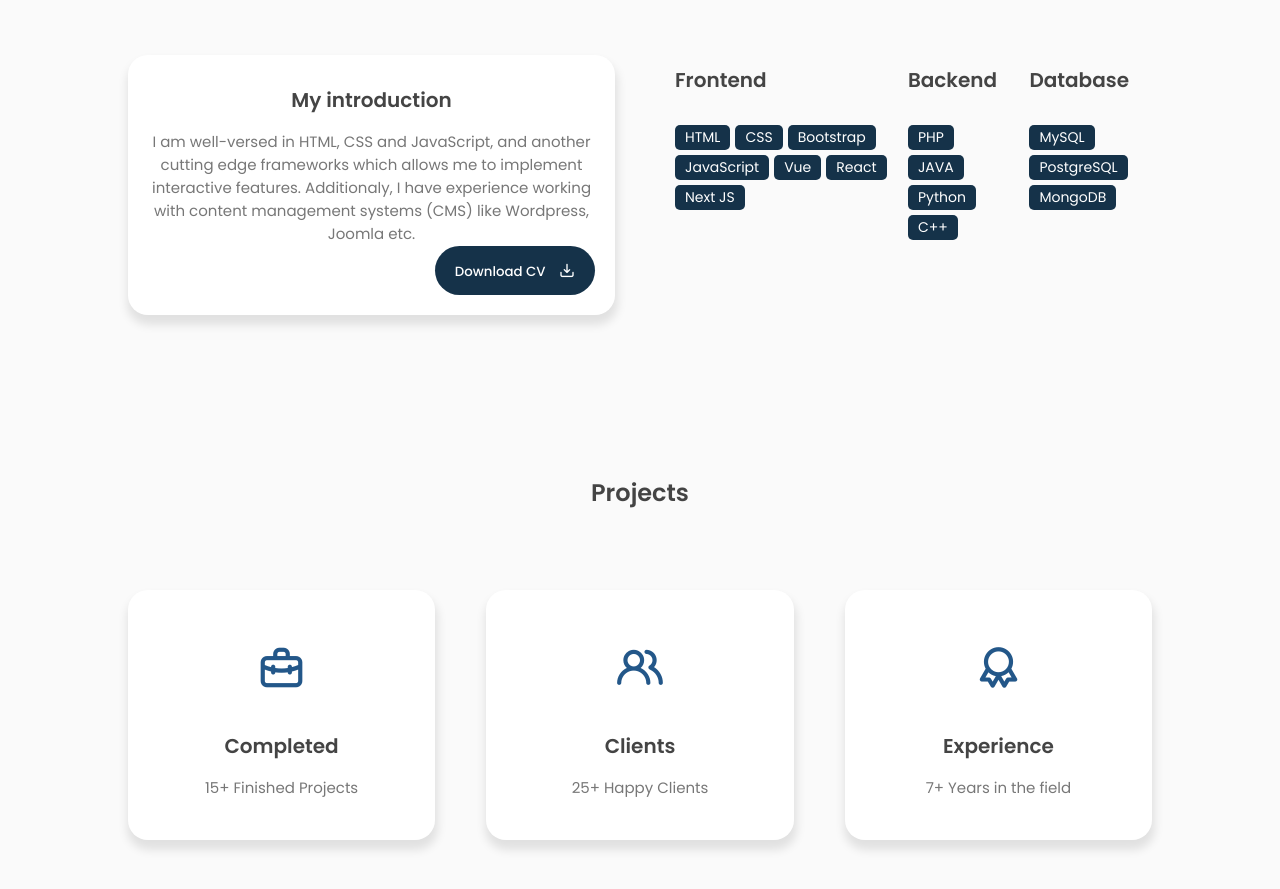
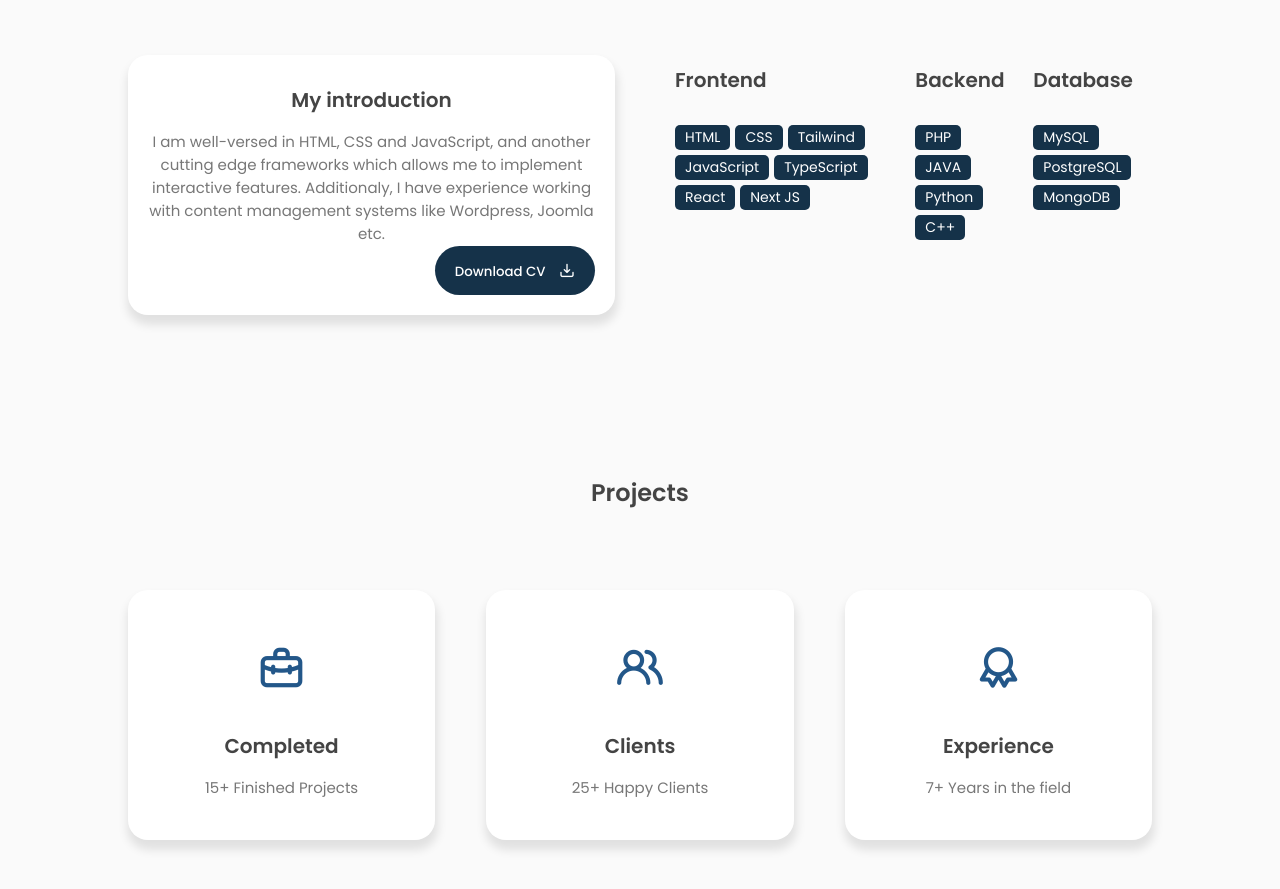
Before and after one commit to Kukurekovic/portfolio-js, a plain HTML site: page index.html in a window 1280 px wide. Shown: the part 940-1829 px from the top of the page. Drawn offline with nearby package versions, Linux system fonts and the light colour scheme.

Commit message:
15. commit

```diff
--- a/index.html
+++ b/index.html
@@ -122,8 +122,7 @@
                   I am well-versed in HTML, CSS and JavaScript, and another
                   cutting edge frameworks which allows me to implement
                   interactive features. Additionaly, I have experience working
-                  with content management systems (CMS) like Wordpress, Joomla
-                  etc.
+                  with content management systems like Wordpress, Joomla etc.
                 </p>
                 <div class="about-btn">
                   <button class="btn">
@@ -140,9 +139,9 @@
                 <div class="skills-list">
                   <span>HTML</span>
                   <span>CSS</span>
-                  <span>Bootstrap</span>
+                  <span>Tailwind</span>
                   <span>JavaScript</span>
-                  <span>Vue</span>
+                  <span>TypeScript</span>
                   <span>React</span>
                   <span>Next JS</span>
                 </div>
```
